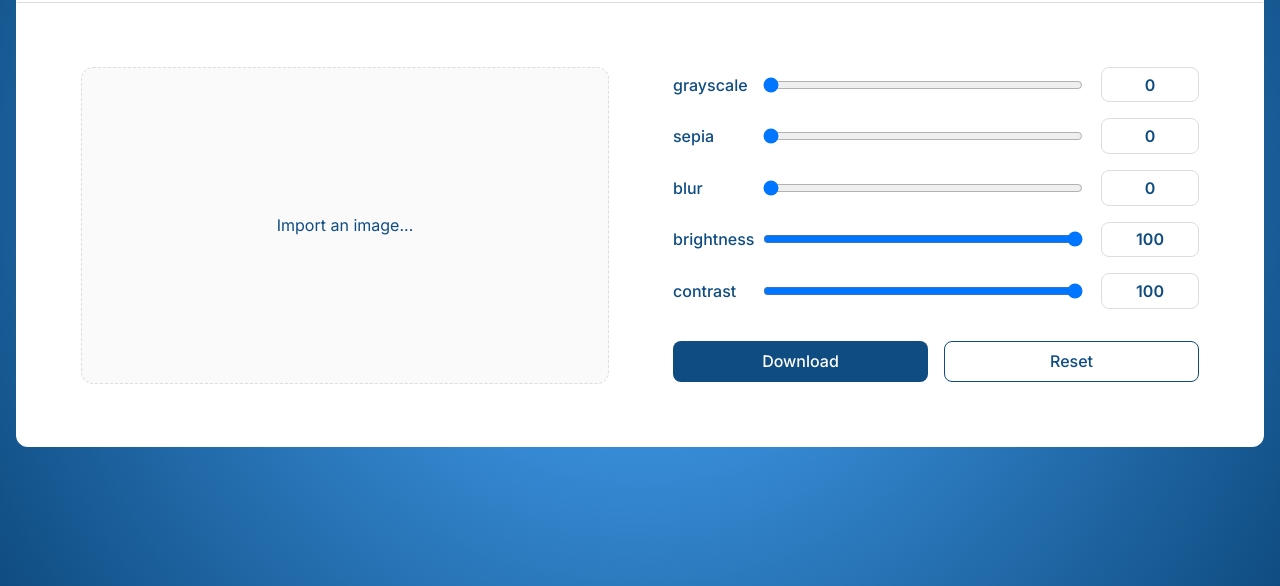
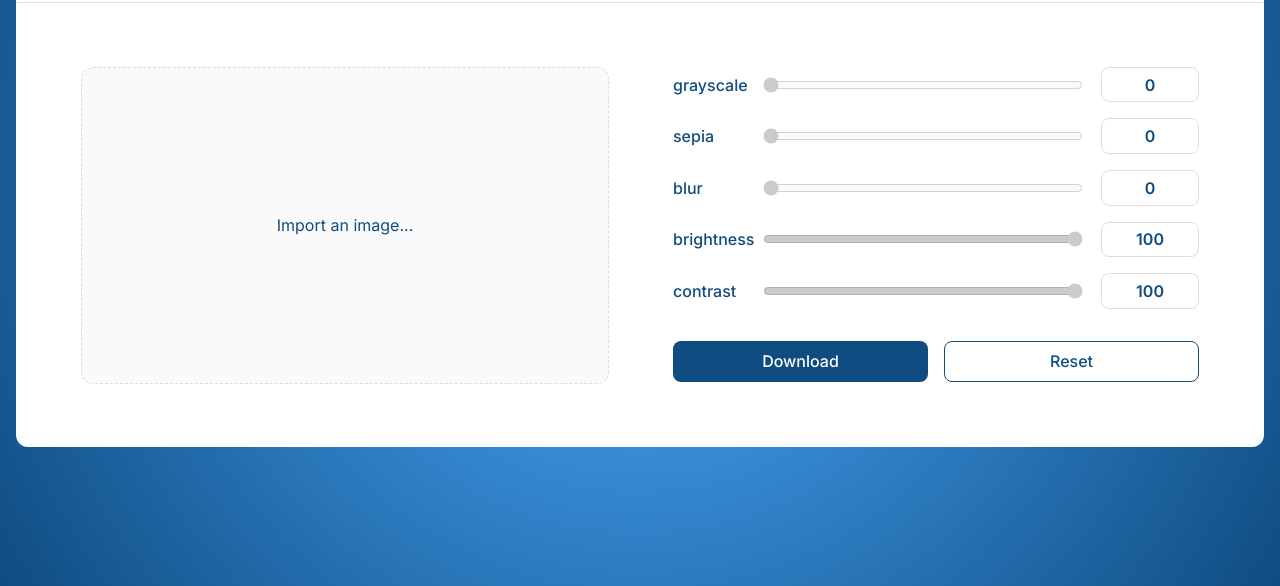
Before and after one commit to n53337/multividas-fe-challenge, a website built with Vite: page index.html in a window 1280 px wide. Both pictures are taken after a click on the button "Reset". Shown: the part 214-800 px from the top of the page. Built offline with nearby package versions, Linux system fonts and the light colour scheme.

Commit message:
feat: add filter activation, with filter resets

```diff
--- a/index.html
+++ b/index.html
@@ -35,7 +35,14 @@
           <div class="wrapper__tweaks">
             <div class="wrapper__tweaks__item">
               <label for="grayscale">grayscale</label>
-              <input type="range" min="0" max="100" id="grayscale" value="0" />
+              <input
+                type="range"
+                min="0"
+                max="100"
+                id="grayscale"
+                value="0"
+                disabled
+              />
               <span class="wrapper__tweaks__item__value grayscale__value"
                 >0</span
               >
@@ -43,13 +50,27 @@
 
             <div class="wrapper__tweaks__item">
               <label for="grayscale">sepia</label>
-              <input type="range" min="0" max="100" id="sepia" value="0" />
+              <input
+                type="range"
+                min="0"
+                max="100"
+                id="sepia"
+                value="0"
+                disabled
+              />
               <span class="wrapper__tweaks__item__value sepia__value">0</span>
             </div>
 
             <div class="wrapper__tweaks__item">
               <label for="blur">blur</label>
-              <input type="range" min="0" max="100" id="blur" value="0" />
+              <input
+                type="range"
+                min="0"
+                max="100"
+                id="blur"
+                value="0"
+                disabled
+              />
               <span class="wrapper__tweaks__item__value blur__value">0</span>
             </div>
 
@@ -61,6 +82,7 @@
                 max="100"
                 id="brightness"
                 value="100"
+                disabled
               />
               <span class="wrapper__tweaks__item__value brightness__value"
                 >100</span
@@ -69,15 +91,22 @@
 
             <div class="wrapper__tweaks__item">
               <label for="contrast">contrast</label>
-              <input type="range" min="0" max="100" id="contrast" value="100" />
+              <input
+                type="range"
+                min="0"
+                max="100"
+                id="contrast"
+                value="100"
+                disabled
+              />
               <span class="wrapper__tweaks__item__value contrast__value"
                 >100</span
               >
             </div>
 
             <div class="wrapper__tweaks__action">
-              <button class="btn btn-primary">Download</button>
-              <button class="btn btn-secondary">Reset</button>
+              <button class="btn btn-primary download__btn">Download</button>
+              <button class="btn btn-secondary reset__btn">Reset</button>
             </div>
           </div>
         </div>
--- a/src/scripts/actions.ts
+++ b/src/scripts/actions.ts
@@ -12,6 +12,13 @@ import {
   sepiaValue,
 } from "./providers";
 
+const enableFilters = () => {
+  grayscaleInput!.disabled = false;
+  sepiaInput!.disabled = false;
+  blurInput!.disabled = false;
+  brightnessInput!.disabled = false;
+  contrastInput!.disabled = false;
+};
 export const handleImageUpload = (image: File) => {
   const reader = new FileReader();
 
@@ -21,10 +28,8 @@ export const handleImageUpload = (image: File) => {
   };
 
   reader.readAsDataURL(image);
-};
 
-const setFilters = () => {
-  dropzone!.style.filter = `grayscale(${grayscaleInput?.value}%) sepia(${sepiaInput?.value}%) blur(${blurInput?.value}px) brightness(${brightnessInput?.value}%) contrast(${contrastInput?.value}%)`;
+  enableFilters();
 };
 
 export const handleGrayscaleChange = () => {
@@ -51,3 +56,22 @@ export const handleContrastChange = () => {
   setFilters();
   contrastValue!.textContent = contrastInput?.value ?? "0";
 };
+
+const setFilters = () => {
+  dropzone!.style.filter = `grayscale(${grayscaleInput?.value}%) sepia(${sepiaInput?.value}%) blur(${blurInput?.value}px) brightness(${brightnessInput?.value}%) contrast(${contrastInput?.value}%)`;
+};
+
+export const resetFilters = () => {
+  grayscaleInput!.value = "0";
+  sepiaInput!.value = "0";
+  blurInput!.value = "0";
+  brightnessInput!.value = "100";
+  contrastInput!.value = "100";
+
+  grayscaleValue!.textContent = "0";
+  sepiaValue!.textContent = "0";
+  blurValue!.textContent = "0";
+  brightnessValue!.textContent = "100";
+  contrastValue!.textContent = "100";
+  setFilters();
+};
--- a/src/scripts/listeners.ts
+++ b/src/scripts/listeners.ts
@@ -5,6 +5,7 @@ import {
   handleGrayscaleChange,
   handleImageUpload,
   handleSepiaChange,
+  resetFilters,
 } from "./actions";
 import {
   blurInput,
@@ -12,6 +13,7 @@ import {
   contrastInput,
   grayscaleInput,
   imageInput,
+  resetBtn,
   sepiaInput,
 } from "./providers";
 
@@ -24,23 +26,29 @@ export const initApp = () => {
 
   // Filter Setters
 
-  grayscaleInput?.addEventListener("input", () => {
+  grayscaleInput!.addEventListener("input", () => {
     handleGrayscaleChange();
   });
 
-  sepiaInput?.addEventListener("input", () => {
+  sepiaInput!.addEventListener("input", () => {
     handleSepiaChange();
   });
 
-  blurInput?.addEventListener("input", () => {
+  blurInput!.addEventListener("input", () => {
     handleBlurChange();
   });
 
-  brightnessInput?.addEventListener("input", () => {
+  brightnessInput!.addEventListener("input", () => {
     handleBrightnessChange();
   });
 
-  contrastInput?.addEventListener("input", () => {
+  contrastInput!.addEventListener("input", () => {
     handleContrastChange();
   });
+
+  // Actions
+
+  resetBtn!.addEventListener("click", () => {
+    resetFilters();
+  });
 };
--- a/src/scripts/providers.ts
+++ b/src/scripts/providers.ts
@@ -19,6 +19,12 @@ export const brightnessInput =
 export const contrastInput =
   document.querySelector<HTMLInputElement>("#contrast");
 
+// CTA Buttons
+export const downloadBtn =
+  document.querySelector<HTMLButtonElement>(".download__btn");
+export const resetBtn =
+  document.querySelector<HTMLButtonElement>(".reset__btn");
+
 // Modifier Values
 export let grayscaleValue =
   document.querySelector<HTMLSpanElement>(".grayscale__value");
```
